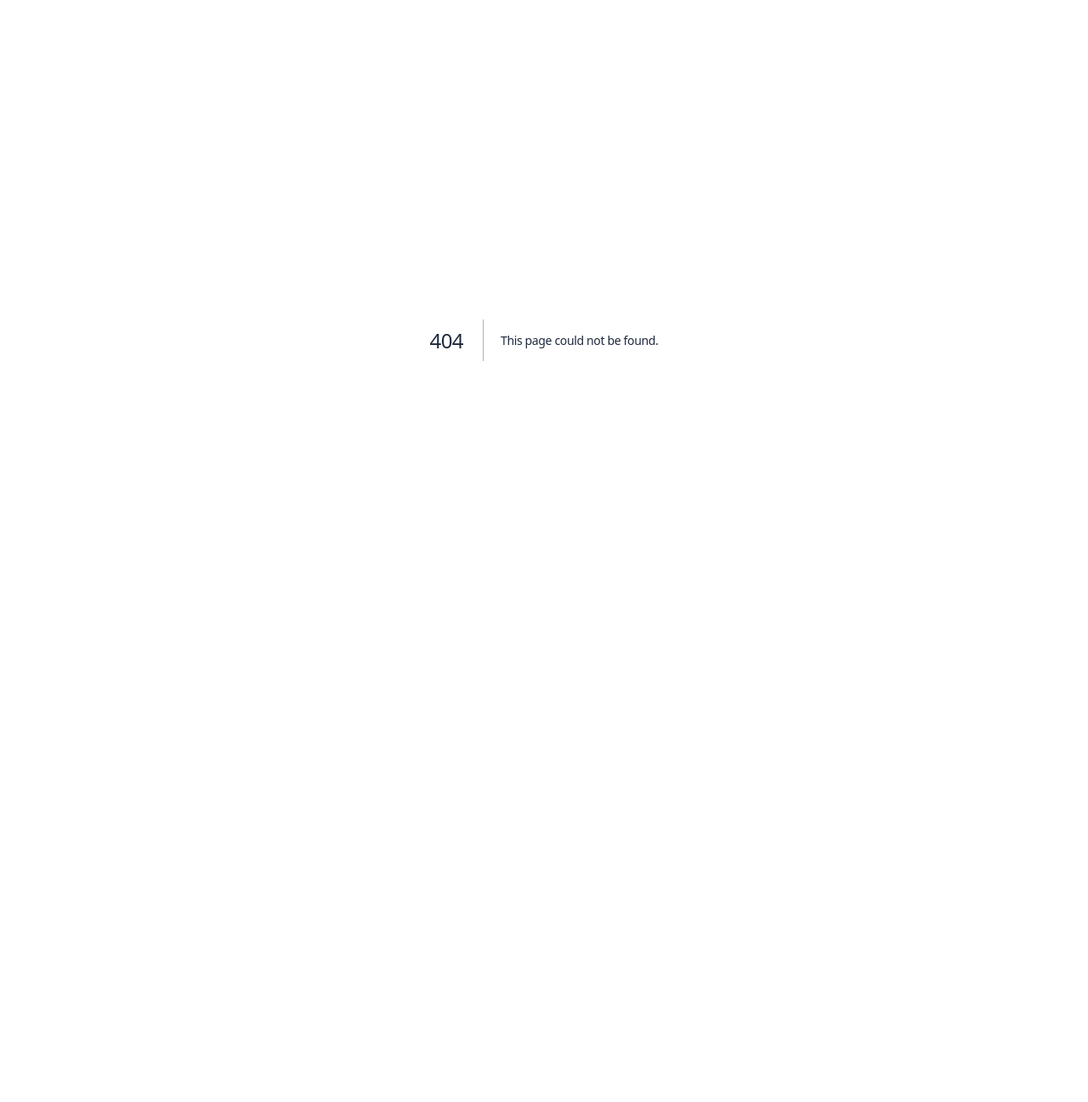
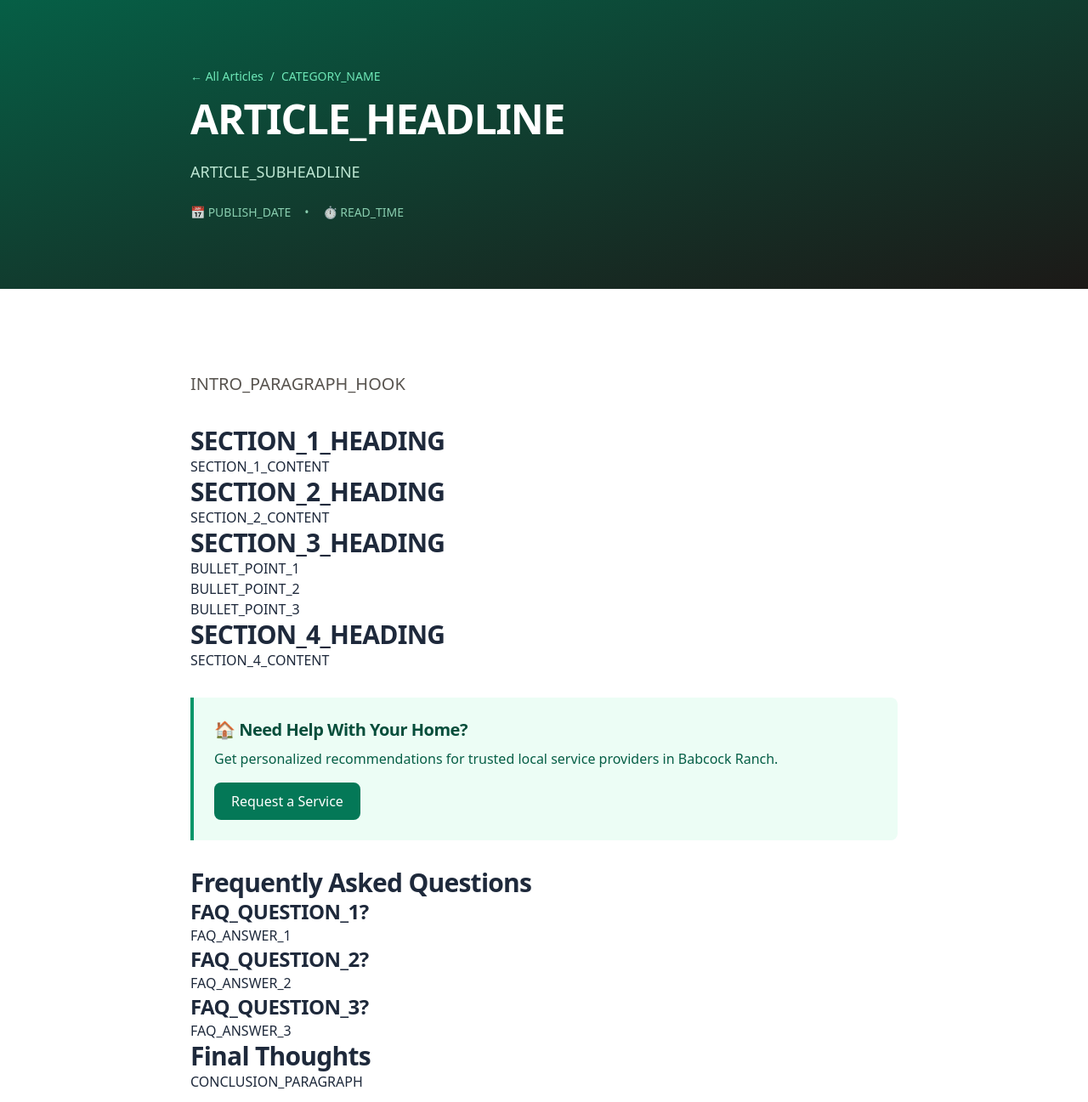
Before and after one commit to realestateos/babcockranch, a Next.js app: page /articles/TEMPLATE in a window 1280 px wide. Before the commit this address had no page. Shown: the top 1297 px of the page at 85% size. Before the commit the page ends 800 px from the top, so only its background shows below. Built offline with nearby package versions, Linux system fonts and the light colour scheme.

Commit message:
Add blog publishing system and auto-sitemap
- BLOG_PROTOCOL.md - Complete blogging guidelines
- scripts/generate-sitemap.js - Auto-generates sitemap from articles
- src/app/articles/TEMPLATE/page.tsx - Blog template for new articles
- Updated sitemap with 16 URLs

```diff
--- /dev/null
+++ b/src/app/articles/TEMPLATE/page.tsx
@@ -0,0 +1,174 @@
+import type { Metadata } from "next";
+import Link from "next/link";
+
+export const metadata: Metadata = {
+  title: "ARTICLE_TITLE | Babcock Ranch Homeowner Guide",
+  description: "ARTICLE_META_DESCRIPTION",
+  openGraph: {
+    title: "ARTICLE_TITLE | Babcock Ranch Homeowner Guide",
+    description: "ARTICLE_META_DESCRIPTION",
+    url: "https://babcockranchhomeownerguide.com/articles/ARTICLE_SLUG",
+    images: ["https://babcockranchhomeownerguide.com/og-image.png"],
+  },
+  twitter: {
+    card: "summary_large_image",
+    title: "ARTICLE_TITLE | Babcock Ranch Homeowner Guide",
+    description: "ARTICLE_META_DESCRIPTION",
+    images: ["https://babcockranchhomeownerguide.com/og-image.png"],
+  },
+  alternates: {
+    canonical: "https://babcockranchhomeownerguide.com/articles/ARTICLE_SLUG",
+  },
+};
+
+export default function ArticlePage() {
+  return (
+    <article className="bg-white">
+      {/* Hero */}
+      <header className="bg-gradient-to-br from-emerald-800 to-stone-900 text-white py-16 md:py-20">
+        <div className="max-w-4xl mx-auto container-padding">
+          <div className="flex items-center gap-2 text-emerald-300 text-sm font-medium mb-4">
+            <Link href="/articles" className="hover:underline">← All Articles</Link>
+            <span>/</span>
+            <span>CATEGORY_NAME</span>
+          </div>
+          <h1 className="text-3xl md:text-4xl lg:text-5xl font-bold mb-6">
+            ARTICLE_HEADLINE
+          </h1>
+          <p className="text-lg text-emerald-100/90 max-w-3xl">
+            ARTICLE_SUBHEADLINE
+          </p>
+          <div className="flex items-center gap-4 mt-6 text-sm text-emerald-200/80">
+            <span>📅 PUBLISH_DATE</span>
+            <span>•</span>
+            <span>⏱️ READ_TIME</span>
+          </div>
+        </div>
+      </header>
+
+      {/* Content */}
+      <div className="section-padding">
+        <div className="max-w-4xl mx-auto container-padding">
+          <div className="prose prose-lg max-w-none prose-headings:text-stone-800 prose-p:text-stone-600 prose-a:text-emerald-700 prose-a:no-underline hover:prose-a:underline prose-strong:text-stone-800 prose-li:text-stone-600">
+
+            <p className="text-xl text-stone-600 leading-relaxed mb-8">
+              INTRO_PARAGRAPH_HOOK
+            </p>
+
+            <h2>SECTION_1_HEADING</h2>
+            <p>
+              SECTION_1_CONTENT
+            </p>
+
+            <h2>SECTION_2_HEADING</h2>
+            <p>
+              SECTION_2_CONTENT
+            </p>
+
+            <h2>SECTION_3_HEADING</h2>
+            <ul>
+              <li>BULLET_POINT_1</li>
+              <li>BULLET_POINT_2</li>
+              <li>BULLET_POINT_3</li>
+            </ul>
+
+            <h2>SECTION_4_HEADING</h2>
+            <p>
+              SECTION_4_CONTENT
+            </p>
+
+            {/* CTA Box */}
+            <div className="bg-emerald-50 border-l-4 border-emerald-600 p-6 my-8 rounded-r-lg not-prose">
+              <h3 className="text-xl font-bold text-emerald-900 mb-2">
+                🏠 Need Help With Your Home?
+              </h3>
+              <p className="text-emerald-800 mb-4">
+                Get personalized recommendations for trusted local service providers in Babcock Ranch.
+              </p>
+              <Link
+                href="/request-a-service"
+                className="inline-flex items-center px-5 py-2.5 bg-emerald-700 text-white font-medium rounded-lg hover:bg-emerald-800 transition-colors"
+              >
+                Request a Service
+              </Link>
+            </div>
+
+            <h2>Frequently Asked Questions</h2>
+
+            <h3>FAQ_QUESTION_1?</h3>
+            <p>
+              FAQ_ANSWER_1
+            </p>
+
+            <h3>FAQ_QUESTION_2?</h3>
+            <p>
+              FAQ_ANSWER_2
+            </p>
+
+            <h3>FAQ_QUESTION_3?</h3>
+            <p>
+              FAQ_ANSWER_3
+            </p>
+
+            {/* Conclusion */}
+            <h2>Final Thoughts</h2>
+            <p>
+              CONCLUSION_PARAGRAPH
+            </p>
+
+            {/* Newsletter CTA */}
+            <div className="bg-stone-50 border border-stone-200 p-6 my-8 rounded-lg not-prose">
+              <h3 className="text-xl font-bold text-stone-800 mb-2">
+                📬 Get More Homeowner Tips
+              </h3>
+              <p className="text-stone-600 mb-4">
+                Join our newsletter for weekly tips, local resources, and exclusive guides for Babcock Ranch homeowners.
+              </p>
+              <form className="flex flex-col sm:flex-row gap-3">
+                <input
+                  type="email"
+                  placeholder="Enter your email"
+                  className="flex-1 px-4 py-2 border border-stone-300 rounded-lg focus:ring-2 focus:ring-emerald-500 focus:border-emerald-500 outline-none"
+                />
+                <button
+                  type="submit"
+                  className="px-5 py-2 bg-emerald-700 text-white font-medium rounded-lg hover:bg-emerald-800 transition-colors"
+                >
+                  Subscribe
+                </button>
+              </form>
+            </div>
+
+            {/* Related Articles */}
+            <div className="border-t border-stone-200 pt-8 mt-8 not-prose">
+              <h3 className="text-xl font-bold text-stone-800 mb-4">Related Articles</h3>
+              <div className="grid gap-4">
+                <Link href="/articles/RELATED_ARTICLE_1" className="group">
+                  <div className="p-4 bg-stone-50 rounded-lg hover:bg-stone-100 transition-colors">
+                    <h4 className="font-semibold text-emerald-800 group-hover:underline">
+                      RELATED_TITLE_1
+                    </h4>
+                    <p className="text-sm text-stone-600 mt-1">
+                      RELATED_EXCERPT_1
+                    </p>
+                  </div>
+                </Link>
+                <Link href="/articles/RELATED_ARTICLE_2" className="group">
+                  <div className="p-4 bg-stone-50 rounded-lg hover:bg-stone-100 transition-colors">
+                    <h4 className="font-semibold text-emerald-800 group-hover:underline">
+                      RELATED_TITLE_2
+                    </h4>
+                    <p className="text-sm text-stone-600 mt-1">
+                      RELATED_EXCERPT_2
+                    </p>
+                  </div>
+                </Link>
+              </div>
+            </div>
+
+          </div>
+        </div>
+      </div>
+    </article>
+  );
+}
```
Also changed, not shown: scripts/generate-sitemap.js (+69 -28 lines), 3 other files (tests, documents, lock files or other folders).
